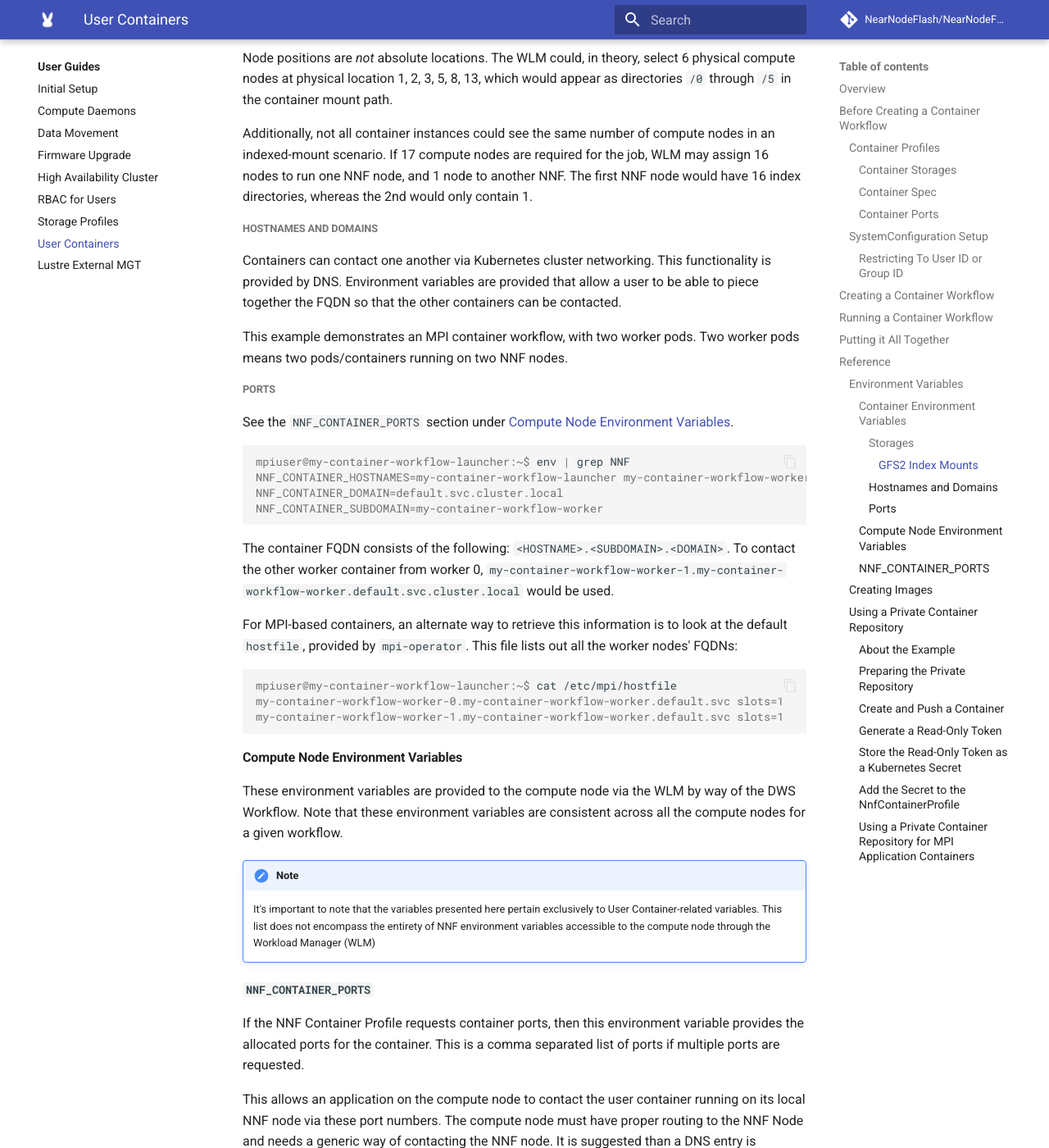
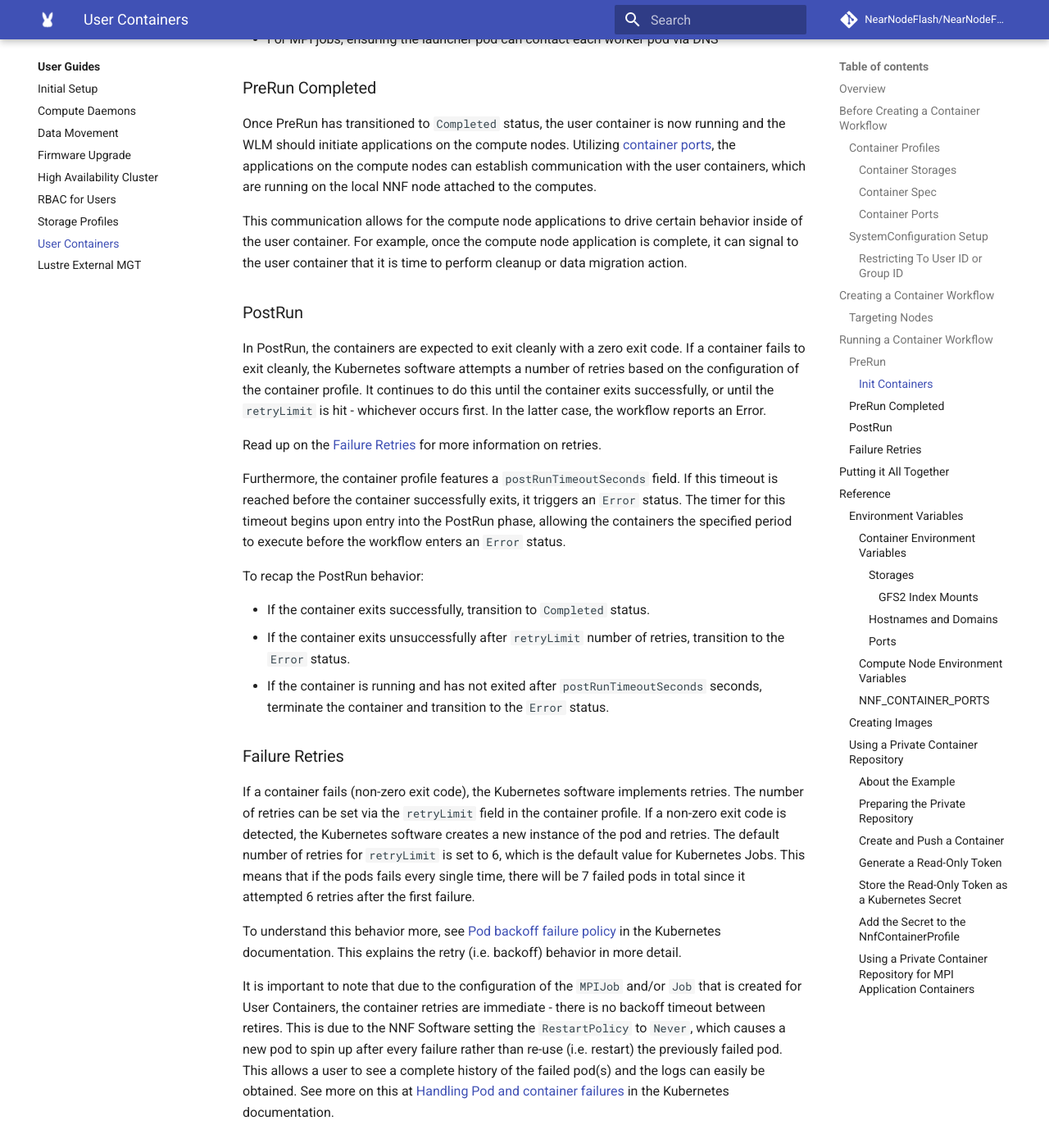
Before and after one commit to NearNodeFlash/NearNodeFlash.github.io, an MkDocs documentation site: the page built from docs/guides/user-containers/readme.md, in a window 1280 px wide and 1400 px high, scrolled down 7466 px. Shown: the whole window at 82% size. Built offline with MkDocs 1.6.1 and Material for MkDocs 9.7.7, drawn with Linux system fonts in a browser that asks for light colours; comment, search, counter and statistics services are not loaded; the version menu is left out; some of the changed text lies outside the part shown.

Commit message:
Added container error handling in PreRun/PostRun (#96)
Signed-off-by: Blake Devcich <blake.devcich@hpe.com>

```diff
--- a/docs/guides/user-containers/readme.md
+++ b/docs/guides/user-containers/readme.md
@@ -262,16 +262,119 @@
     GFS2 filesystems have special considerations since the mount directory contains directories for
     every compute node. See [GFS2 Index Mounts](#gfs2-index-mounts) for more info.
 
+### Targeting Nodes
+
+For container directives, compute nodes must be assigned to the workflow. The NNF software will
+trace the compute nodes back to their local NNF nodes and the containers will be executed on those
+NNF nodes. The act of assigning compute nodes to your container workflow instructs the NNF software
+to select the NNF nodes that run the containers.
+
+For the `jobdw` directive that is included above, the servers (i.e. NNF nodes) must also be assigned
+along with the computes.
+
 ## Running a Container Workflow
 
-TODO: Once the container exit strategy is complete, come back to this section to detail:
+Once the workflow is created, the WLM progresses it through the following states. This is a quick
+overview of the container-related behavior that occurs:
 
-- PreRun Behavior
-- PostRun Behavior
-- Teardown
+- Proposal: Verify [storages](#container-storages) are provided according to the container profile.
+- Setup: If applicable, [request ports](#container-ports) from NnfPortManager.
+- DataIn: No container related activity.
+- PreRun: Appropriate `MPIJob` or `Job(s)` are created for the workflow. In turn, user containers
+are created and launched by Kubernetes. Containers are expected to start in this state.
+- PostRun: Once in PostRun, user containers are expected to complete (non-zero exit)
+successfully.
+- DataOut: No container related activity.
+- Teardown: Ports are released; `MPIJob` or `Job(s)` are deleted, which in turn deletes the user
+containers.
 
-This will mostly be a from a WLM/DWS Workflow integration perspective, but will touch on the lower
-level workings.
+The two main states of a container workflow (i.e. PreRun, PostRun) are discussed further in the
+following sections.
+
+### PreRun
+
+In PreRun, the containers are created and expected to start. Once the containers reach a
+non-initialization state (i.e. Running), the containers are considered to be started and the
+workflow can advance.
+
+By default, containers are expected to start within 60 seconds. If not, the workflow reports an
+Error that the containers cannot be started. This value is configurable via the
+`preRunTimeoutSeconds` field in the container profile.
+
+To summarize the PreRun behavior:
+
+- If the container starts successfully (running), transition to `Completed` status.
+- If the container fails to start, transition to the `Error` status.
+- If the container is initializing and has not started after `preRunTimeoutSeconds` seconds,
+terminate the container and transition to the `Error` status.
+
+#### Init Containers
+
+The NNF Software injects [Init
+Containers](https://kubernetes.io/docs/concepts/workloads/pods/init-containers/) into the container
+specification to perform initialization tasks. These containers must run to completion before the
+main container can start.
+
+These initialization tasks include:
+
+- Ensuring the proper permissions (i.e. UID/GID) are available in the main container
+- For MPI jobs, ensuring the launcher pod can contact each worker pod via DNS
+
+### PreRun Completed
+
+Once PreRun has transitioned to `Completed` status, the user container is now running and the WLM
+should initiate applications on the compute nodes. Utilizing [container ports](#container-ports),
+the applications on the compute nodes can establish communication with the user containers, which
+are running on the local NNF node attached to the computes.
+
+This communication allows for the compute node applications to drive certain behavior inside of the
+user container. For example, once the compute node application is complete, it can signal to the
+user container that it is time to perform cleanup or data migration action.
+
+### PostRun
+
+In PostRun, the containers are expected to exit cleanly with a zero exit code. If a container fails to
+exit cleanly, the Kubernetes software attempts a number of retries based on the
+configuration of the container profile. It continues to do this until the container exits
+successfully, or until the `retryLimit` is hit - whichever occurs first. In the latter case, the
+workflow reports an Error.
+
+Read up on the [Failure Retries](#failure-retries) for more information on retries.
+
+Furthermore, the container profile features a `postRunTimeoutSeconds` field. If this timeout is
+reached before the container successfully exits, it triggers an `Error` status. The timer for this
+timeout begins upon entry into the PostRun phase, allowing the containers the specified period to
+execute before the workflow enters an `Error` status.
+
+To recap the PostRun behavior:
+
+- If the container exits successfully, transition to `Completed` status.
+- If the container exits unsuccessfully after `retryLimit` number of retries, transition to the
+`Error` status.
+- If the container is running and has not exited after `postRunTimeoutSeconds` seconds, terminate
+the container and transition to the `Error` status.
+
+### Failure Retries
+
+If a container fails (non-zero exit code), the Kubernetes software implements retries. The number of
+retries can be set via the `retryLimit` field in the container profile. If a non-zero exit code is
+detected, the Kubernetes software creates a new instance of the pod and retries. The
+default number of retries for `retryLimit` is set to 6, which is the default value for Kubernetes
+Jobs. This means that if the pods fails every single time, there will be 7 failed pods in total
+since it attempted 6 retries after the first failure.
+
+To understand this behavior more, see [Pod backoff failure
+policy](https://kubernetes.io/docs/concepts/workloads/controllers/job/#pod-backoff-failure-policy)
+in the Kubernetes documentation. This explains the retry (i.e. backoff) behavior in more detail.
+
+It is important to note that due to the configuration of the `MPIJob` and/or `Job` that is created
+for User Containers, the container retries are immediate - there is no backoff timeout between
+retires. This is due to the NNF Software setting the `RestartPolicy` to `Never`, which causes a new
+pod to spin up after every failure rather than re-use (i.e. restart) the previously failed pod. This
+allows a user to see a complete history of the failed pod(s) and the logs can easily be obtained.
+See more on this at [Handling Pod and container
+failures](https://kubernetes.io/docs/concepts/workloads/controllers/job/#handling-pod-and-container-failures)
+in the Kubernetes documentation.
 
 ## Putting it All Together
 
@@ -329,6 +432,7 @@
 indexed-mount scenario. If 17 compute nodes are required for the job, WLM may assign 16 nodes to run
 one NNF node, and 1 node to another NNF. The first NNF node would have 16 index directories, whereas
 the 2nd would only contain 1.
+
 ##### Hostnames and Domains
 
 Containers can contact one another via Kubernetes cluster networking. This functionality is provided
```
